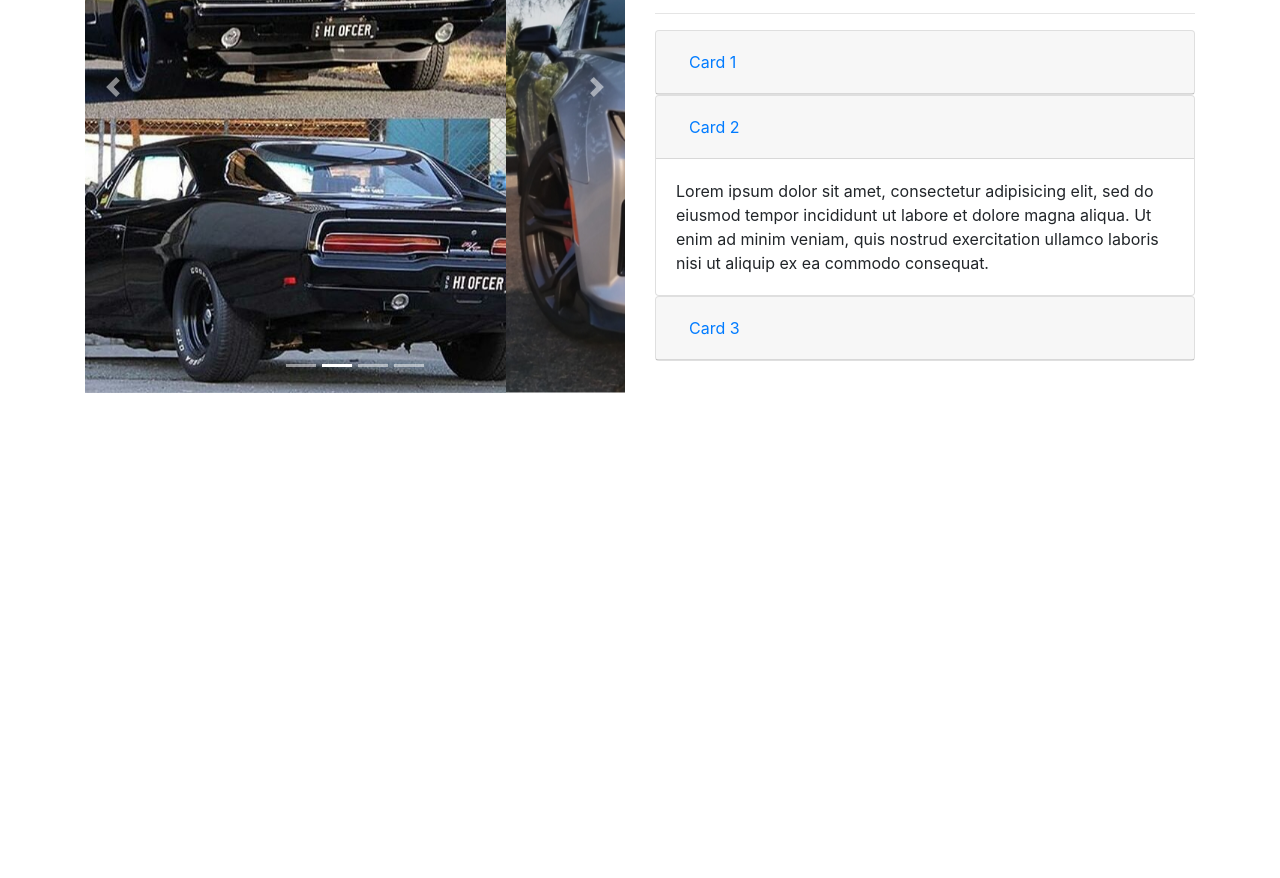
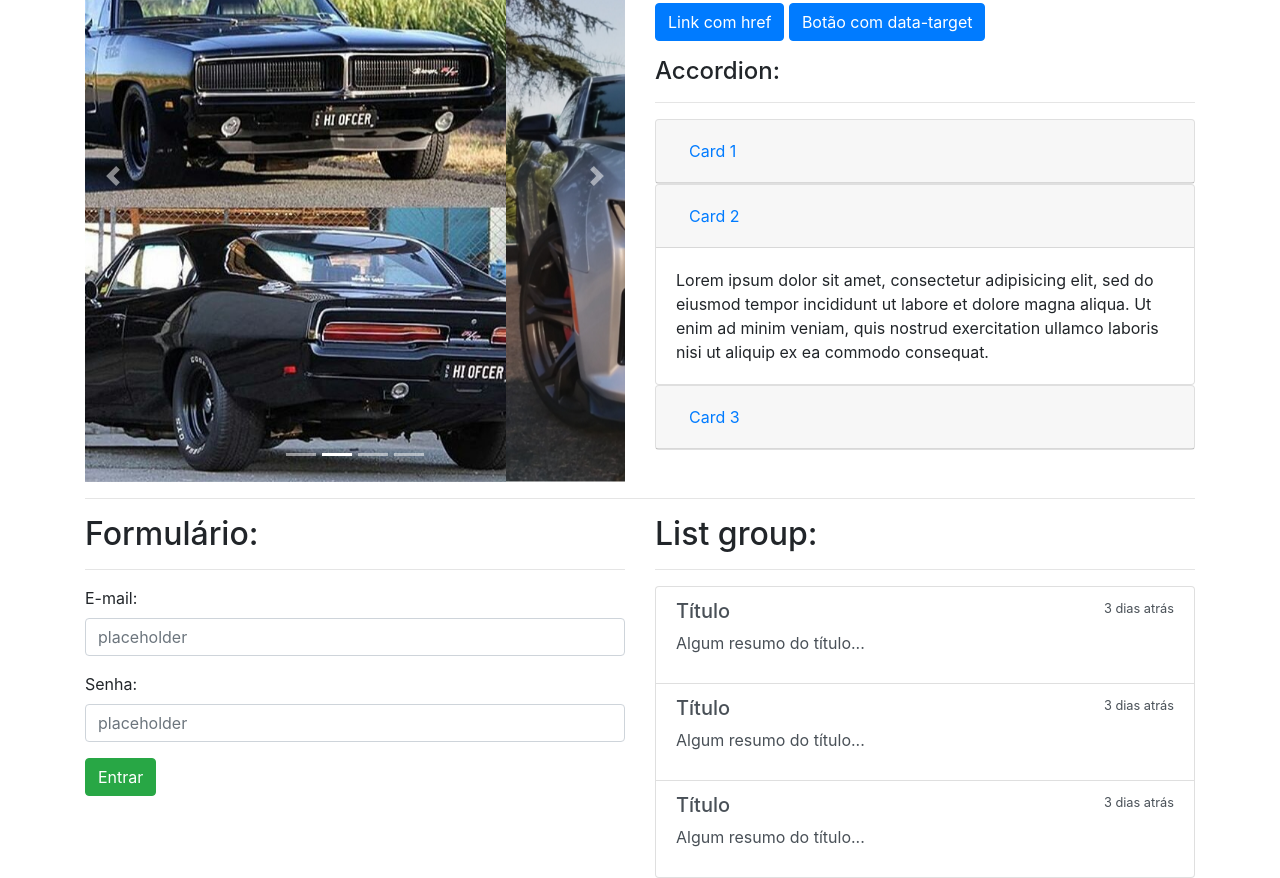
Before and after one commit to Jefferson08/bootstrap4_learning, a plain HTML site: page index.html in a window 1280 px wide. Shown: the part 1491-2369 px from the top of the page. Before the commit the page ends 1884 px from the top, so only its background shows below. Drawn offline with Linux system fonts and the light colour scheme.

Commit message:
Update index.html

```diff
--- a/index.html
+++ b/index.html
@@ -10,6 +10,29 @@
 <body>
 
 	<div class="container">
+
+		<nav class="navbar navbar-expand-lg navbar-dark bg-dark">
+			<a class="navbar-brand" href="#">Navbar</a>
+
+			<button class="navbar-toggler" data-toggle="collapse" data-target="#navbarMenu">
+				<span class="navbar-toggler-icon"></span>
+			</button>
+
+			<div class="navbar-collapse collapse" id="navbarMenu">
+
+				<div class="navbar-nav">
+					<a href="#" class="navbar-item nav-link">Link 1</a>
+					<a href="#" class="navbar-item nav-link">Link 2</a>
+					<a href="#" class="navbar-item nav-link">Link 3</a>
+					<a href="#" class="navbar-item nav-link">Link 4</a>
+
+				</div>
+
+			</div>
+		</nav>
+
+		<hr>
+
 		<h1>My first System in bootstrap</h1>
 		<p>Primeiro parágrafo</p>
 
@@ -102,6 +125,7 @@
 		<!-- TERCEIRA LINHA -->
 
 		<div class="row">
+
 			<!-- PRIMEIRA COLUNA -->
 
 			<div class="col-sm-6">
@@ -324,17 +348,78 @@
 						</div>
 					</div>
 				</div>
-
-
 			</div>
 		</div>
 
+		<hr>
 
+		<!-- QUINTA LINHA -->
 
+		<div class="row">
+			<div class="col-sm-6">
+				<h2>Formulário:</h2>
+				<hr>
+
+				<form method="POST">
+					<div class="form-group">
+						<label for="email">E-mail:</label>
+						<input id="email" type="email" name="email" class="form-control" placeholder="placeholder">
+					</div>
+
+					<div class="form-group">
+						<label for="senha">Senha:</label>
+						<input id="senha" type="password" name="senha" class="form-control" placeholder="placeholder">
+					</div>
+
+					<div class="form-group">
+						<input class="btn btn-success" type="submit" value="Entrar">
+					</div>
+				</form>
+
+			</div>
+
+			<div class="col-sm-6">
+				<h2>List group:</h2>
+				<hr>
+
+				<div class="list-group">
+					<a href="#" class="list-group-item list-group-item-action">
+						<div class="d-flex justify-content-between">
+							<h5>Título</h5>
+							<small>3 dias atrás</small>
+						</div>
+
+						<p>
+							Algum resumo do título...
+						</p>
+					</a>
+
+					<a href="#" class="list-group-item list-group-item-action">
+						<div class="d-flex justify-content-between">
+							<h5>Título</h5>
+							<small>3 dias atrás</small>
+						</div>
+
+						<p>
+							Algum resumo do título...
+						</p>
+					</a>
+
+					<a href="#" class="list-group-item list-group-item-action">
+						<div class="d-flex justify-content-between">
+							<h5>Título</h5>
+							<small>3 dias atrás</small>
+						</div>
+
+						<p>
+							Algum resumo do título...
+						</p>
+					</a>
+				</div>
+			</div>
+		</div>
 
 	</div> <!--FECHANDO CONTAINER!! -->
-
-
 
 	<script type="text/javascript" src="assets/js/jquery-3.3.1.min.js"></script>
 	<script type="text/javascript" src="assets/js/bootstrap.bundle.min.js"></script>
```
